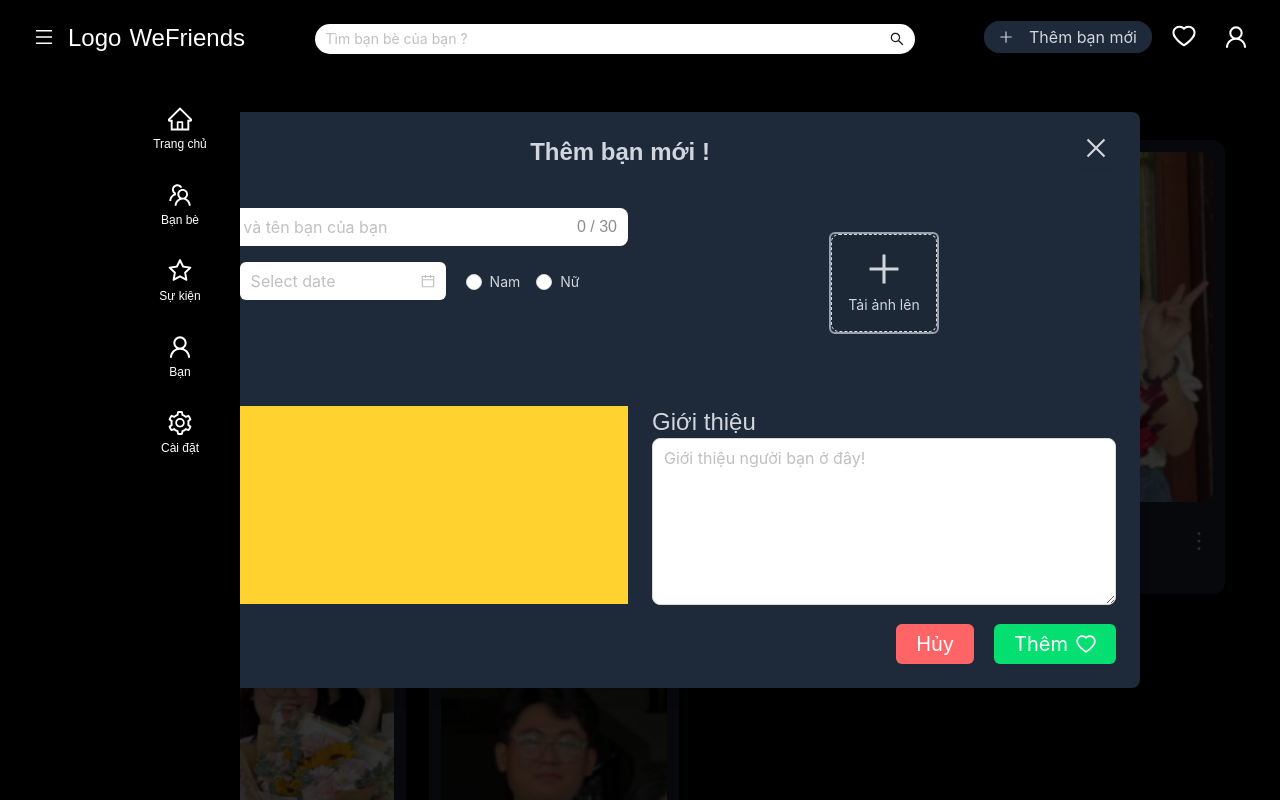
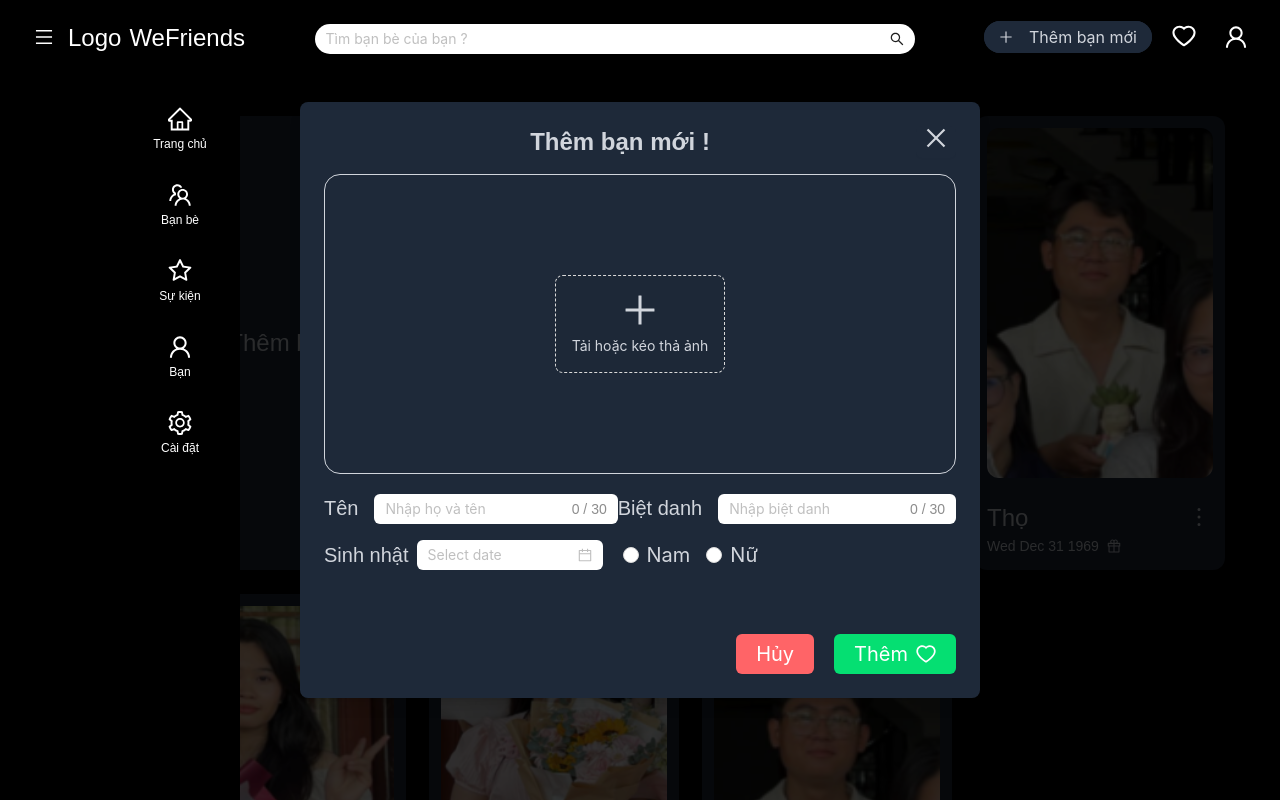
Before and after one commit to ManhThang191/WeFreinds, a Next.js app: page /HomePage in a window 1280 px wide. Both pictures are taken after a click on the button "Thêm bạn mới". Shown: the top 800 px of the page. Built offline with nearby package versions, Linux system fonts and the light colour scheme; what @ant-design/nextjs-registry would draw is missing.

Commit message:
form thêm bạn bè xong

```diff
--- a/src/app/components/CardFriendInfor/CardFriendInfor.tsx
+++ b/src/app/components/CardFriendInfor/CardFriendInfor.tsx
@@ -6,11 +6,13 @@ import {
   EditOutlined,
   GiftOutlined,
   MoreOutlined,
+  PlusOutlined,
 } from '@ant-design/icons';
-import { Dropdown } from 'antd';
+import { Button, Dropdown } from 'antd';
 import Link from 'next/link';
 
-import React from 'react';
+import React, { useState } from 'react';
+import FormAddNewFriend from '../FormAddNewFriend/FormAddNewFriend';
 
 // interface FriendsProps {
 //   idFriend: string;
@@ -22,9 +24,30 @@ import React from 'react';
 // }
 
 const CardFriendInfor = () => {
+  const [isShowFormAddNewFriend, setIsShowFormAddNewFriend] = useState(false);
+  const handleOpenFormAddNewFriend = () => {
+    if (isShowFormAddNewFriend) setIsShowFormAddNewFriend(false);
+    else if (!isShowFormAddNewFriend) setIsShowFormAddNewFriend(true);
+  };
   return (
     <>
       {/* <div className="grid grid-cols-4 gap-4 bg-gray-600 h-full"> */}
+      <div
+        onClick={handleOpenFormAddNewFriend}
+        className="bg-gray-800 text-gray-300 w-ful min-w-[250px] p-3 rounded-xl
+               hover:scale-102 transition-transform duration-300 ease-in-out
+              cursor-pointer flex items-center justify-center
+              "
+      >
+        <div className=" ">
+          <PlusOutlined className="!text-2xl mr-3 !text-gray-300" />
+          <span className="text-2xl text-gray-300">Thêm bạn bè</span>
+        </div>
+      </div>
+      <FormAddNewFriend
+        isOpenFormAddNewFriend={isShowFormAddNewFriend}
+        handleOpen={handleOpenFormAddNewFriend}
+      />
       {FriendsList &&
         FriendsList.length > 0 &&
         FriendsList.map((friend) => (
--- a/src/app/components/FormAddNewFriend/FormAddNewFriend.tsx
+++ b/src/app/components/FormAddNewFriend/FormAddNewFriend.tsx
@@ -1,8 +1,13 @@
 'use client';
 
-import { CloseOutlined, HeartOutlined, PlusOutlined } from '@ant-design/icons';
+import {
+  CloseOutlined,
+  DeleteOutlined,
+  HeartOutlined,
+  PlusOutlined,
+} from '@ant-design/icons';
 import { Button, DatePicker, Input, message, Radio, Upload } from 'antd';
-import TextArea from 'antd/es/input/TextArea';
+import { RcFile } from 'antd/es/upload';
 import React, { useState } from 'react';
 
 const { Dragger } = Upload;
@@ -39,7 +44,7 @@ const FormAddNewFriend: React.FC<FormAddNewFriendProps> = ({
   };
 
   // Kiểm tra trước khi tải ảnh (chỉ cho phép tải ảnh)
-  const beforeUpload = (file) => {
+  const beforeUpload = (file: RcFile) => {
     const isImage = file.type.startsWith('image/');
     if (!isImage) {
       message.error('Chỉ cho phép tải lên ảnh!');
@@ -47,14 +52,19 @@ const FormAddNewFriend: React.FC<FormAddNewFriendProps> = ({
     return isImage;
   };
 
+  const handleRemoveImage = () => {
+    setFileList([]);
+    setImageUrl(null);
+    message.info('Ảnh đã được xóa');
+  };
+
   return (
     <>
-      Popup Modal
       {isOpenFormAddNewFriend && (
         <>
           <div className="w-full h-full bg-black fixed inset-0 opacity-80"></div>
           <div className="fixed inset-0 p-10 flex items-center justify-center ">
-            <div className=" p-6 rounded-lg shadow-lg w-250 bg-gray-800 text-gray-300">
+            <div className=" p-6 rounded-lg shadow-lg w-170 bg-gray-800 text-gray-300">
               <div className=" w-full flex ">
                 <h2 className="text-2xl font-bold m-auto items-center text-center mb-4">
                   Thêm bạn mới !
@@ -67,54 +77,27 @@ const FormAddNewFriend: React.FC<FormAddNewFriendProps> = ({
                 </Button>
               </div>
 
-              <form action="#" method="POST">
-                <div className="h-[420px] grid grid-cols-2 grid-rows-2 gap-6">
-                  <div className="">
-                    <div className="flex-col items-center mb-4">
-                      <div className="mb-4">
-                        <span className="">Tên</span>
-                        <Input
-                          className="!border-none"
-                          size="large"
-                          placeholder="Nhập họ và tên bạn của bạn"
-                          count={{
-                            show: true,
-                            max: 30,
-                          }}
-                        />
+              <form action="#" method="POST" className="">
+                <div className=" h-[440px]">
+                  <div
+                    className=" rounded-2xl min-h-[300px] flex flex-col
+                    items-center justify-center mb-5 border-1 relative"
+                  >
+                    {imageUrl && (
+                      <div className="absolute right-5 bottom-5">
+                        <Button
+                          onClick={handleRemoveImage}
+                          className="!bg-gray-700 !text-gray-300 !border-none hover:!bg-gray-900 !p-2"
+                        >
+                          <DeleteOutlined className="!text-red-500 text-xl" />
+                          <p className="text-sm">Xóa ảnh</p>
+                        </Button>
                       </div>
-                      <div>
-                        <span className="mr-2">Sinh nhật</span>
-                        <DatePicker
-                          size="large"
-                          className="!mr-5 !border-none"
-                        />
-
-                        <Radio.Group
-                          // value={}
-                          options={[
-                            {
-                              value: 'male',
-                              label: <span className="text-gray-300">Nam</span>,
-                            },
-                            {
-                              value: 'female',
-                              label: <span className="text-gray-300">Nữ</span>,
-                            },
-                          ]}
-                        />
-                      </div>
-                    </div>
-                  </div>
-
-                  <div
-                    className=" rounded-2xl flex flex-col
-                    items-center justify-center "
-                  >
+                    )}
                     <Dragger
-                      className="max-w-80 h-auto overflow-hidden
-                                  border-2 border-gray-400 rounded-md
-                                  hover:!border-gray-800"
+                      className="
+                                    rounded-md
+                                  "
                       name="file"
                       accept="image/*" // Chỉ cho phép tải ảnh
                       showUploadList={false} // Không hiển thị danh sách file đã tải lên
@@ -123,23 +106,81 @@ const FormAddNewFriend: React.FC<FormAddNewFriendProps> = ({
                       fileList={fileList} // Cập nhật fileList (chỉ giữ một file)
                     >
                       {imageUrl && imageUrl ? (
-                        <div className=" flex justify-center overscroll-auto w-30 items-center">
-                          <img
-                            src={imageUrl}
-                            alt="Uploaded Preview"
-                            className="object-cover  rounded-md"
-                          />
-                        </div>
+                        <>
+                          <div className=" flex justify-center w-60 h-60 ">
+                            <img
+                              src={imageUrl}
+                              alt="Uploaded Preview"
+                              className="object-cover rounded-md"
+                            />
+                          </div>
+                        </>
                       ) : (
                         <div className="text-center">
                           <PlusOutlined className="text-4xl !text-gray-300 mb-2" />
-                          <p className="text-sm text-gray-300">Tải ảnh lên</p>
+                          <p className="text-sm text-gray-300">
+                            Tải hoặc kéo thả ảnh{' '}
+                          </p>
                         </div>
                       )}
                     </Dragger>
                   </div>
-                  <div className="bg-amber-300"></div>
-                  <div className="">
+                  <div className="flex-col items-center ">
+                    <div className="mb-4 flex items-center justify-between">
+                      <div className="flex h-fit ">
+                        <span className="text-xl mr-4">Tên</span>
+                        <Input
+                          className="!border-none "
+                          // size="large"
+                          placeholder="Nhập họ và tên"
+                          required
+                          count={{
+                            show: true,
+                            max: 30,
+                          }}
+                        />
+                      </div>
+                      <div className="flex h-fit ">
+                        <span className="whitespace-nowrap text-xl mr-4 ">
+                          Biệt danh
+                        </span>
+                        <Input
+                          className="!border-none  "
+                          // size="large"
+                          placeholder="Nhập biệt danh"
+                          required
+                          count={{
+                            show: true,
+                            max: 30,
+                          }}
+                        />
+                      </div>
+                    </div>
+                    <div className="flex items-center ">
+                      <span className="mr-2 text-xl">Sinh nhật</span>
+                      <DatePicker className="!mr-5 !border-none" />
+
+                      <Radio.Group
+                        // value={}
+                        options={[
+                          {
+                            value: 'male',
+                            label: (
+                              <span className="text-gray-300 text-xl">Nam</span>
+                            ),
+                          },
+                          {
+                            value: 'female',
+                            label: (
+                              <span className="text-gray-300 text-xl">Nữ</span>
+                            ),
+                          },
+                        ]}
+                      />
+                    </div>
+                  </div>
+
+                  {/* <div className="">
                     <span className="text-2xl">Giới thiệu</span>
                     <TextArea
                       rows={6}
@@ -147,7 +188,7 @@ const FormAddNewFriend: React.FC<FormAddNewFriendProps> = ({
                       placeholder="Giới thiệu người bạn ở đây!"
                       size="large"
                     />
-                  </div>
+                  </div> */}
                 </div>
 
                 <div className="mt-5 flex  justify-end  w-full h-auto ">
```
